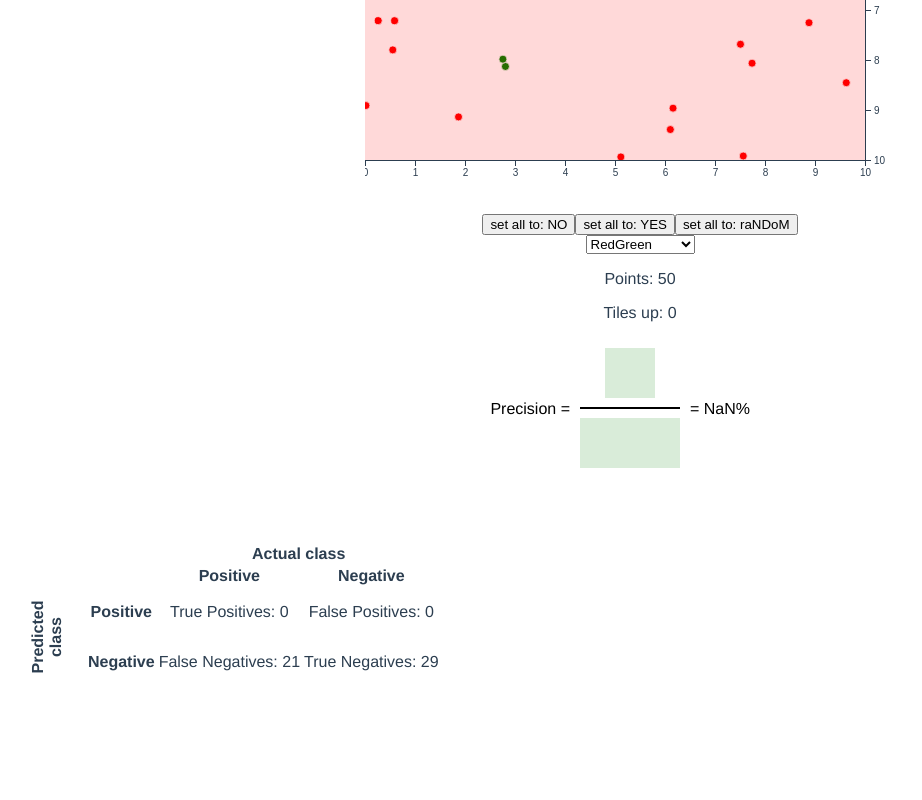
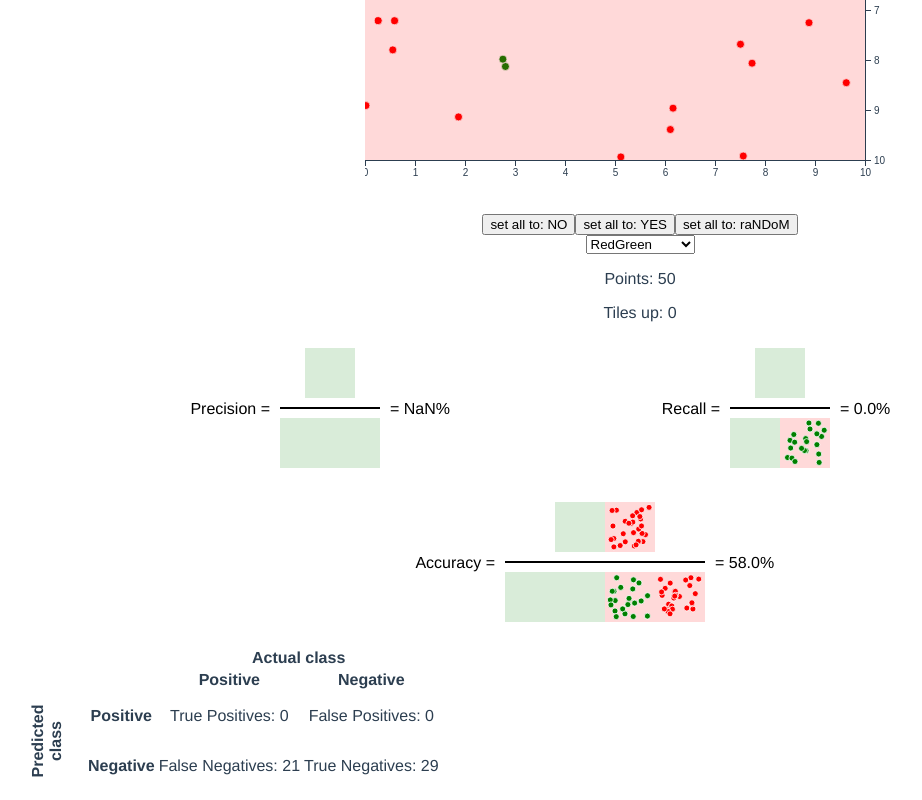
Before and after one commit to stared/which-ml-are-you, a Vue app: page / in a window 1280 px wide. Shown: the part 545-1345 px from the top of the page, without its empty margins (0-922 px from the left). Before the commit the page ends 1241 px from the top, so only its background shows below. Built offline with nearby package versions, Linux system fonts and the light colour scheme; the HTML template or start-up script is replaced by a standard one.

Commit message:
feat: parametrized visual metrics

```diff
--- a/src/App.vue
+++ b/src/App.vue
@@ -49,6 +49,9 @@
     <p>Tiles up: {{ tilesUp }}</p>
 
     <QuantityVisually
+      v-for="(formula, i) in confusionMatrixMetrics"
+      :key="i"
+      :formula="formula"
       :metrics="metrics"
       :colorScheme="selectedColorScheme"
     />
@@ -61,9 +64,8 @@
 
 import Chart from './components/Chart.vue'
 import ConfusionTable from './components/ConfusionTable.vue'
-import ConfusedTile from './components/ConfusedTile.vue'
 import QuantityVisually from './components/QuantityVisually.vue'
-import {computeMetrics} from "./metrics";
+import {computeMetrics, confusionMatrixMetrics} from "./metrics";
 import {tiles, tileSize, allDatasets} from './datasets.js'
 
 
@@ -72,7 +74,6 @@ export default {
   components: {
     Chart,
     ConfusionTable,
-    ConfusedTile,
     QuantityVisually
   },
   data: function () {
@@ -87,7 +88,8 @@ export default {
         {name: "TensorFlow", negative:  'rgb(245, 147, 34)', positive: 'rgb(8, 119, 189)'},
         {name: "sklearn", negative:  'rgb(255, 0, 0)', positive: 'rgb(0, 0, 255)'},
       ],
-      selectedColorScheme: {name: "RedGreen", negative: 'red', positive: 'green'}
+      selectedColorScheme: {name: "RedGreen", negative: 'red', positive: 'green'},
+      confusionMatrixMetrics: confusionMatrixMetrics
     };
   },
   computed: {
--- a/src/components/ConfusedTile.vue
+++ b/src/components/ConfusedTile.vue
@@ -6,7 +6,7 @@
       :height="size"
       :x="x"
       :y="y"
-      :style="{fill: colorTile, opacity: 0.15}"
+      :style="{fill: colorScheme[colorTile], opacity: 0.15}"
     />
     <circle
       v-for="(d, i) in points"
@@ -15,7 +15,7 @@
       :cx="x + size * marginRelative + size * (1 - 2 * marginRelative) * d.dx"
       :cy="y + size * marginRelative + size * (1 - 2 * marginRelative) * d.dy"
       :r="circleRadius"
-      :style="{fill: colorPoint}"
+      :style="{fill: colorScheme[colorPoint]}"
     />
   </g>
 </template>
@@ -49,16 +49,29 @@ export default {
       type: Number,
       default: 4,
     },
-    colorTile: {
+    tileMetrics: {
       type: String,
-      default: "red"
+      default: "truePositives"
     },
-    colorPoint: {
-      type: String,
-      default: "blue"
-    }
+    colorScheme: String
   },
   computed: {
+    colorTile: function() {
+      return {
+        truePositives: "positive",
+        falsePositives: "positive",
+        falseNegatives: "negative",
+        trueNegatives: "negative",
+      }[this.tileMetrics];
+    },
+    colorPoint: function() {
+      return {
+        truePositives: "positive",
+        falsePositives: "negative",
+        falseNegatives: "positive",
+        trueNegatives: "negative",
+      }[this.tileMetrics];
+    },
     points: function() {
       return [...Array(this.n).keys()]  // range(n)
         .map(() => ({
--- a/src/components/QuantityVisually.vue
+++ b/src/components/QuantityVisually.vue
@@ -1,49 +1,48 @@
 <template>
-  <svg width="300" height="200">
+  <svg width="450" height="150">
     <text
       class="metrics-name"
-      :x="80"
-      :y="tileSize + 20">
-      Precision =
+      :x="shiftX"
+      :y="tileSize + 2 * spacing">
+      {{ formula.name }} =
     </text>
+    <g class="numerator">
       <ConfusedTile
-      :n="metrics.truePositives"
+        v-for="(quantity, i) in formula.numerator"
+        :key="i"
+        :n="metrics[quantity]"
         :circleRadius="3"
         :size="tileSize"
-      :x="90 + tileSize/2"
-      :y="10"
-      :colorTile="colorScheme.positive"
-      :colorPoint="colorScheme.positive"
+        :x="shiftX + spacing + (i + (maxLength - formula.numerator.length)/2) * tileSize"
+        :y="spacing"
+        :tileMetrics="quantity"
+        :colorScheme="colorScheme"
       />
+    </g>
     <line
       class="division-line"
-      :x1="90"
-      :y1="tileSize + 20"
-      :x2="90 + 2 * tileSize"
-      :y2="tileSize + 20"
+      :x1="shiftX + spacing"
+      :y1="tileSize + 2 * spacing"
+      :x2="shiftX + spacing + maxLength * tileSize"
+      :y2="tileSize + 2 * spacing"
     />
+    <g class="denominator">
       <ConfusedTile
-      :n="metrics.truePositives"
+        v-for="(quantity, i) in formula.denominator"
+        :key="i"
+        :n="metrics[quantity]"
         :circleRadius="3"
         :size="tileSize"
-      :x="90"
-      :y="tileSize + 30"
-      :colorTile="colorScheme.positive"
-      :colorPoint="colorScheme.positive"
+        :x="shiftX + spacing + (i + (maxLength - formula.denominator.length)/2) * tileSize"
+        :y="tileSize + 3 * spacing"
+        :tileMetrics="quantity"
+        :colorScheme="colorScheme"
       />
-    <ConfusedTile
-      :n="metrics.falsePositives"
-      :circleRadius="3"
-      :size="tileSize"
-      :x="90 + tileSize"
-      :y="tileSize + 30"
-      :colorTile="colorScheme.positive"
-      :colorPoint="colorScheme.negative"
-    />
+    </g>
     <text
       class="value-label"
-      :x="100 + 2 * tileSize"
-      :y="tileSize + 20">
+      :x="shiftX + 2 * spacing + maxLength * tileSize"
+      :y="tileSize + 2 * spacing">
       = {{ valuePercent }}%
     </text>
   </svg>
@@ -59,9 +58,25 @@ export default {
     ConfusedTile
   },
   props: {
+    formula: {
+      type: Object,
+      default: () => ({
+        name: "Precision",
+        numerator: ["truePositives"],
+        denominator: ["truePositives", "falsePositives"],
+      })
+    },
     tileSize: {
       type: Number,
       default: 50
+    },
+    spacing: {
+      type: Number,
+      default: 10
+    },
+    shiftX: {
+      type: Number,
+      default: 80
     },
     colorScheme: Object,
     metrics: {
@@ -75,11 +90,25 @@ export default {
     }
   },
   computed: {
+    maxLength: function() {
+      return Math.max(
+        this.formula.numerator.length,
+        this.formula.denominator.length
+      );
+    },
     valuePercent: function() {
       const m = this.metrics;
-      const v = m.truePositives / (m.truePositives + m.falsePositives);
-      return (100 * v).toFixed(1);
-    }
+
+      const x = this.formula.numerator
+        .map((quantity) => m[quantity])
+        .reduce((a, b) => a + b, 0);
+
+      const y = this.formula.denominator
+        .map((quantity) => m[quantity])
+        .reduce((a, b) => a + b, 0);
+
+      return (100 * x / y).toFixed(1);
+    },
   },
 
 }
--- a/src/metrics.js
+++ b/src/metrics.js
@@ -19,3 +19,21 @@ export function computeMetrics(points, tiles, tileSize) {
     trueNegatives: confusionMatrix[0][0],
   }
 }
+
+export const confusionMatrixMetrics = [
+  {
+    name: "Precision",
+    numerator: ["truePositives"],
+    denominator: ["truePositives", "falsePositives"]
+  },
+  {
+    name: "Recall",
+    numerator: ["truePositives"],
+    denominator: ["truePositives", "falseNegatives"]
+  },
+  {
+    name: "Accuracy",
+    numerator: ["truePositives", "trueNegatives"],
+    denominator: ["truePositives", "falsePositives", "falseNegatives", "trueNegatives"]
+  },
+];
```
Also changed, not shown: 1 other file (tests, documents, lock files or other folders). Lines whose indentation alone changed are shown as unchanged.
